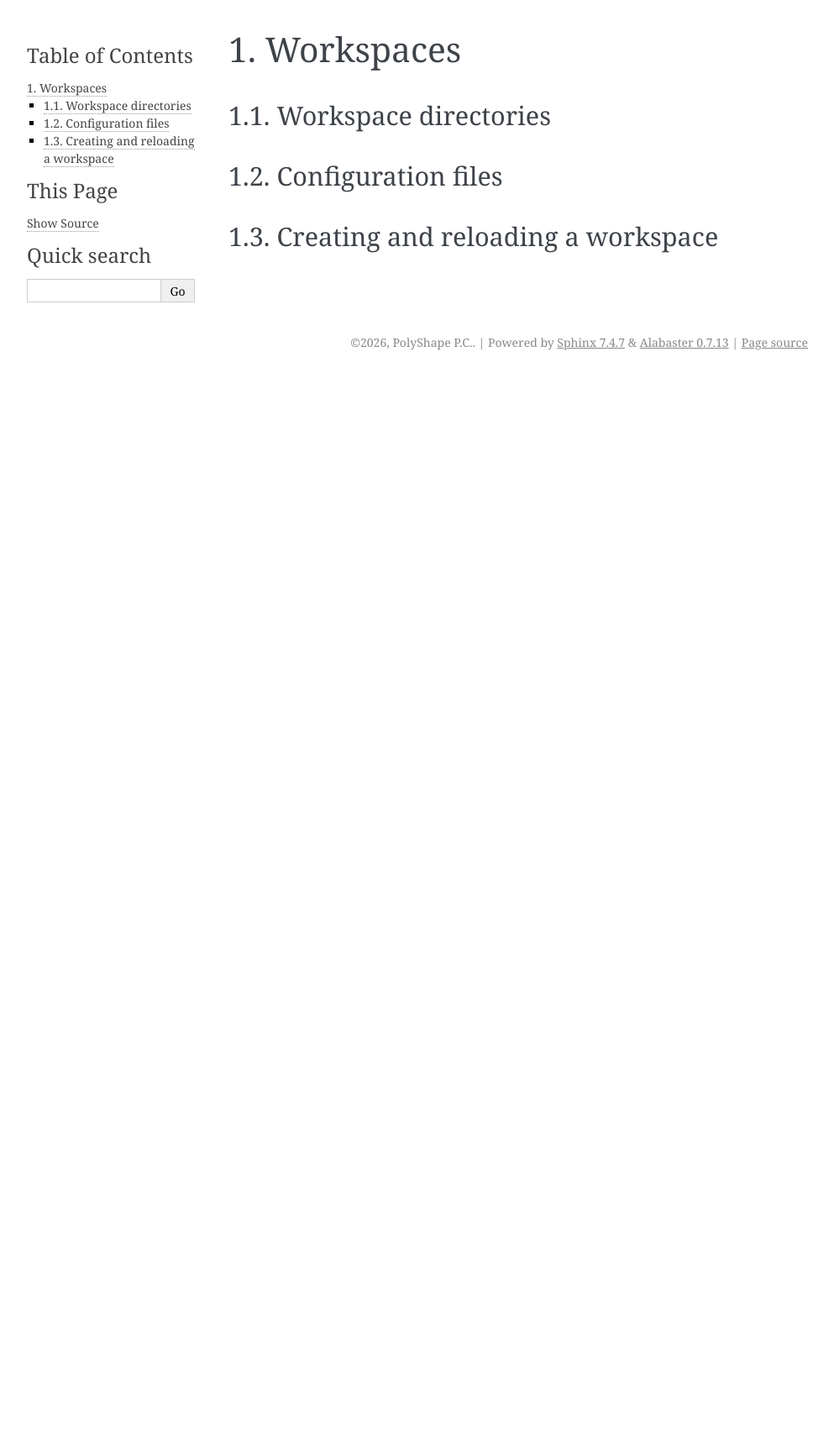
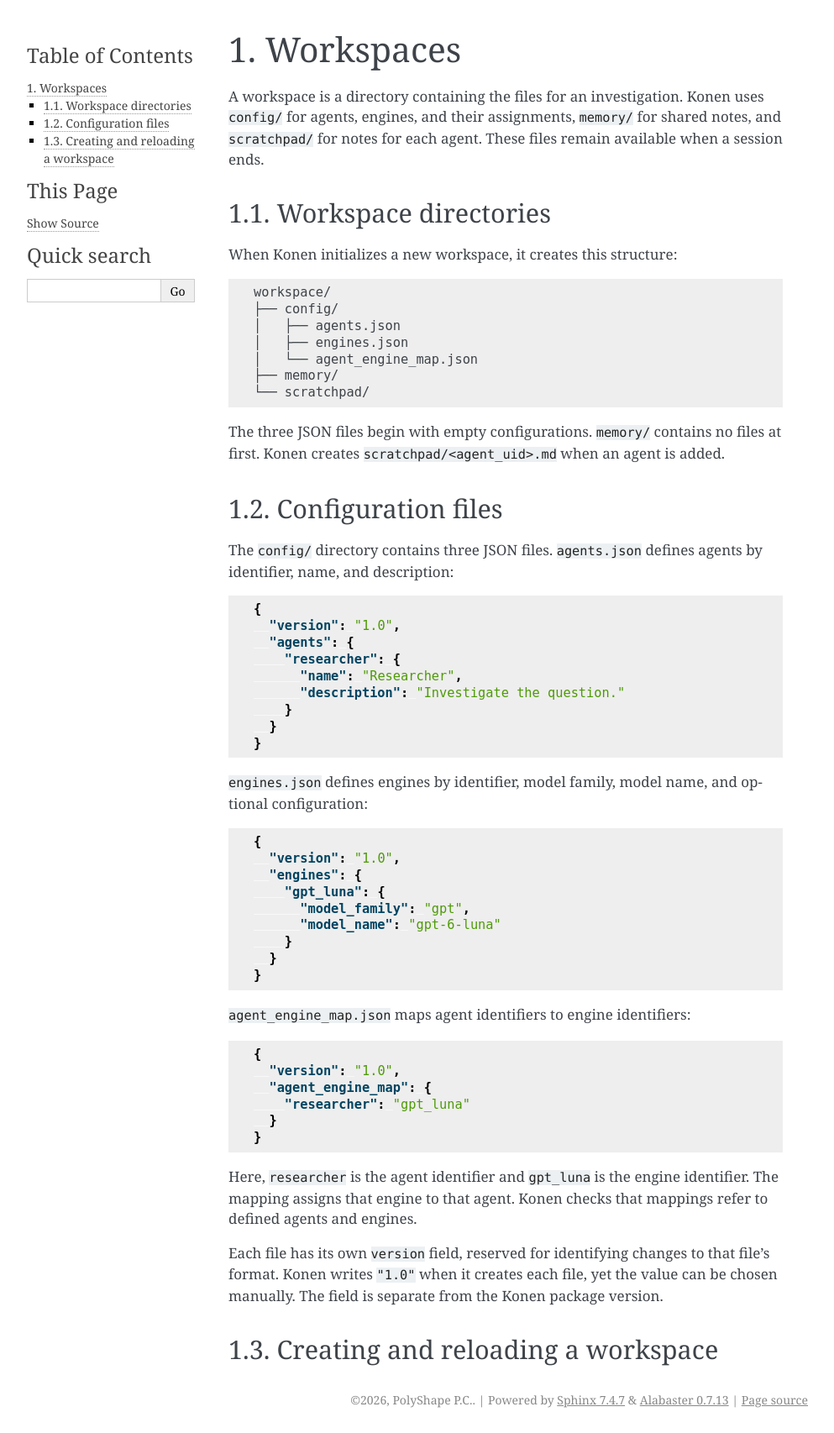
Before and after one commit to papamarkou/konen, a Sphinx documentation site: the page built from docs/user-guide/workspaces.md, in a window 1280 px wide. Shown: the whole page at 84% size, without its empty margins (148-1141 px from the left). Built offline with Sphinx 7.4.7, drawn with Linux system fonts in a browser that asks for light colours; before the commit the page ends 900 px from its top, so only the background shows below that.

Commit message:
Explain workspace structure and configuration

````diff
--- a/docs/user-guide/workspaces.md
+++ b/docs/user-guide/workspaces.md
@@ -1,7 +1,66 @@
 # Workspaces
+
+A workspace is a directory containing the files for an investigation. Konen uses `config/` for agents, engines, and their assignments, `memory/` for shared notes, and `scratchpad/` for notes for each agent. These files remain available when a session ends.
 
 ## Workspace directories
 
+When Konen initializes a new workspace, it creates this structure:
+
+```text
+workspace/
+├── config/
+│   ├── agents.json
+│   ├── engines.json
+│   └── agent_engine_map.json
+├── memory/
+└── scratchpad/
+```
+
+The three JSON files begin with empty configurations. `memory/` contains no files at first. Konen creates `scratchpad/<agent_uid>.md` when an agent is added.
+
 ## Configuration files
 
+The `config/` directory contains three JSON files. `agents.json` defines agents by identifier, name, and description:
+
+```json
+{
+  "version": "1.0",
+  "agents": {
+    "researcher": {
+      "name": "Researcher",
+      "description": "Investigate the question."
+    }
+  }
+}
+```
+
+`engines.json` defines engines by identifier, model family, model name, and optional configuration:
+
+```json
+{
+  "version": "1.0",
+  "engines": {
+    "gpt_luna": {
+      "model_family": "gpt",
+      "model_name": "gpt-6-luna"
+    }
+  }
+}
+```
+
+`agent_engine_map.json` maps agent identifiers to engine identifiers:
+
+```json
+{
+  "version": "1.0",
+  "agent_engine_map": {
+    "researcher": "gpt_luna"
+  }
+}
+```
+
+Here, `researcher` is the agent identifier and `gpt_luna` is the engine identifier. The mapping assigns that engine to that agent. Konen checks that mappings refer to defined agents and engines.
+
+Each file has its own `version` field, reserved for identifying changes to that file's format. Konen writes `"1.0"` when it creates each file, yet the value can be chosen manually. The field is separate from the Konen package version.
+
 ## Creating and reloading a workspace
````
Also changed, not shown: docs/user-guide/context-and-history.md (+2 -2 lines), docs/user-guide/index.md (+1 -1 lines), docs/user-guide/interaction-and-orchestration.md (+2 -0 lines).
